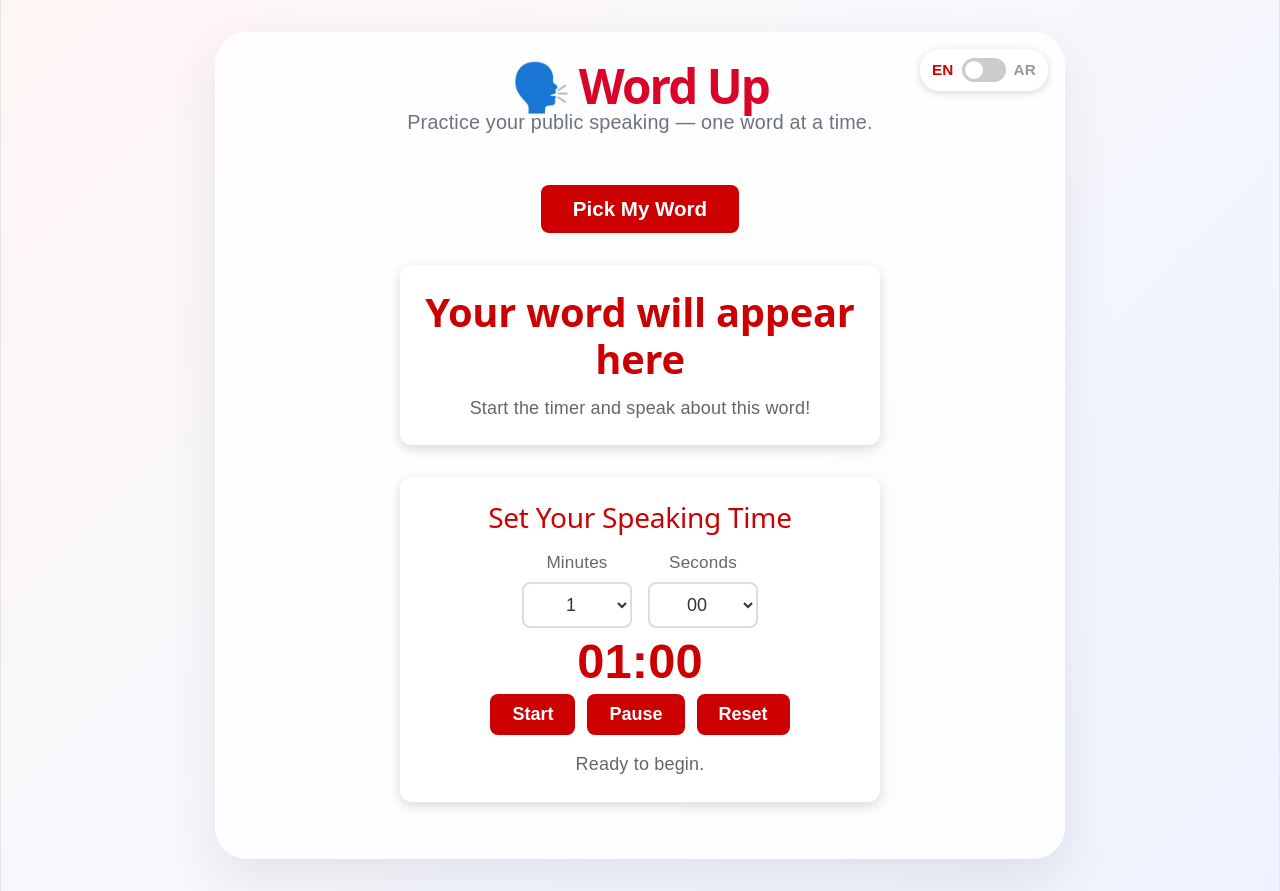
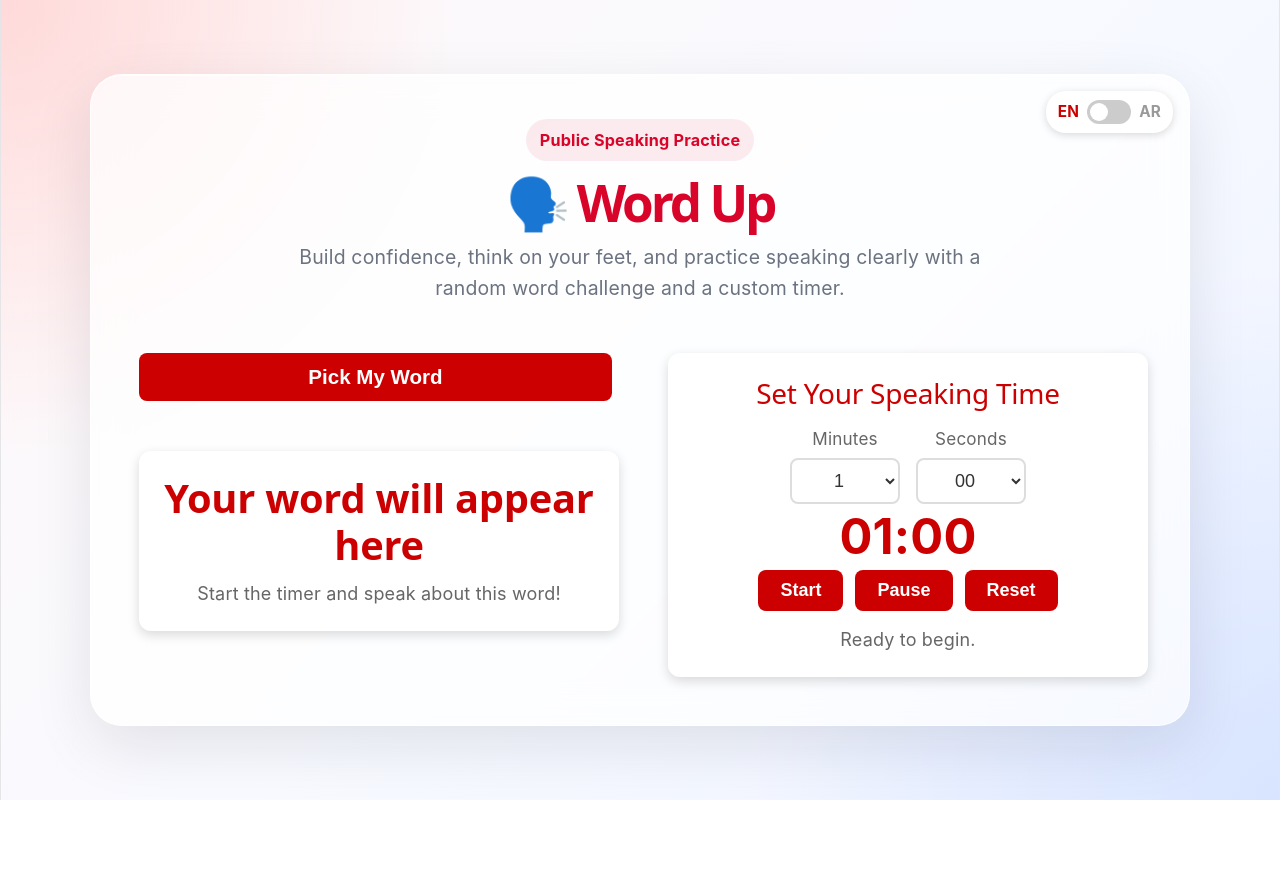
Before and after one commit to hersheyja/cs391-final-project, a React (Vite) app: page / in a window 1280 px wide. After the commit the page ends 800 px from the top, so only its background shows below. Built offline with nearby package versions, Linux system fonts and the light colour scheme.

Commit message:
Improved UI in App.tsx

```diff
--- a/src/App.tsx
+++ b/src/App.tsx
@@ -1,8 +1,3 @@
-// App.tsx
-// Global: Entry point for the Public Speaking Practice App.
-// Users click a button to get a random word, then use the timer to practice speaking about it.
-// Sets up routing using createBrowserRouter and RouterProvider.
-
 import { createBrowserRouter, RouterProvider, Routes, Route } from "react-router";
 import styled, { createGlobalStyle } from "styled-components";
 import { useState } from "react";
@@ -12,7 +7,6 @@ import Timer from "./components/Timer.tsx";
 import Language from "./components/Language.tsx";
 import { fetchRandomWord } from "./apis.tsx";
 
-// Global reset so the app fills the full screen
 const GlobalStyle = createGlobalStyle`
     * {
         box-sizing: border-box;
@@ -23,15 +17,18 @@ const GlobalStyle = createGlobalStyle`
         padding: 0;
         width: 100%;
         min-height: 100%;
-        font-family: Arial, Helvetica, sans-serif;
+        font-family: Inter, Arial, Helvetica, sans-serif;
     }
 
     body {
-        background: linear-gradient(135deg, #fff5f5 0%, #f7f8fc 45%, #eef2ff 100%);
+        background:
+            radial-gradient(circle at top left, rgba(255, 214, 214, 0.9), transparent 30%),
+            radial-gradient(circle at bottom right, rgba(214, 227, 255, 0.9), transparent 35%),
+            linear-gradient(135deg, #fff8f8 0%, #f8faff 50%, #eef3ff 100%);
+        color: #1f2937;
     }
 `;
 
-// Full page wrapper
 const StyledWrapper = styled.div`
     width: 100%;
     min-height: 100vh;
@@ -41,46 +38,87 @@ const StyledWrapper = styled.div`
     padding: 32px 20px;
 `;
 
-// Main content container
 const StyledMainCard = styled.div`
     width: 100%;
-    max-width: 850px;
-    background: rgba(255, 255, 255, 0.8);
-    backdrop-filter: blur(10px);
+    max-width: 1100px;
+    background: rgba(255, 255, 255, 0.72);
+    backdrop-filter: blur(18px);
+    -webkit-backdrop-filter: blur(18px);
     border-radius: 32px;
-    padding: 40px 28px;
-    box-shadow: 0 20px 50px rgba(0, 0, 0, 0.08);
-    border: 1px solid rgba(255, 255, 255, 0.7);
+    padding: 32px;
+    box-shadow:
+        0 20px 60px rgba(15, 23, 42, 0.10),
+        inset 0 1px 0 rgba(255, 255, 255, 0.7);
+    border: 1px solid rgba(255, 255, 255, 0.65);
+
+    @media (max-width: 768px) {
+        padding: 22px 16px;
+        border-radius: 24px;
+    }
+`;
+
+const StyledTopBar = styled.div`
+    display: flex;
+    justify-content: flex-end;
+    margin-bottom: 12px;
+`;
+
+const StyledHero = styled.div`
+    text-align: center;
+    margin-bottom: 32px;
+`;
+
+const StyledBadge = styled.div`
+    display: inline-block;
+    padding: 8px 14px;
+    border-radius: 999px;
+    background: rgba(217, 4, 41, 0.08);
+    color: #d90429;
+    font-size: 0.9rem;
+    font-weight: 700;
+    margin-bottom: 16px;
+`;
+
+const StyledTitle = styled.h1`
+    margin: 0;
+    color: #d90429;
+    font-size: clamp(2.3rem, 4vw, 4rem);
+    font-weight: 900;
+    letter-spacing: -0.06em;
+    line-height: 1;
+`;
+
+const StyledSubtitle = styled.p`
+    max-width: 700px;
+    margin: 14px auto 0;
+    color: #6b7280;
+    font-size: 1.08rem;
+    line-height: 1.6;
+`;
+
+const StyledContentGrid = styled.div`
+    display: grid;
+    grid-template-columns: 1fr 1fr;
+    gap: 24px;
+    align-items: start;
+
+    @media (max-width: 900px) {
+        grid-template-columns: 1fr;
+    }
+`;
+
+const StyledLeftColumn = styled.div`
     display: flex;
     flex-direction: column;
-    align-items: center;
+    gap: 18px;
 `;
 
-// App title
-const StyledTitle = styled.h1`
-    text-align: center;
-    color: #d90429;
-    font-size: calc(2rem + 0.9vw);
-    margin: 0;
-    font-weight: 800;
-    letter-spacing: -0.04em;
+const StyledRightColumn = styled.div`
+    display: flex;
+    flex-direction: column;
+    gap: 18px;
 `;
 
-// App subtitle
-const StyledSubtitle = styled.p`
-    text-align: center;
-    color: #6b7280;
-    font-size: 1.1rem;
-    margin-top: 10px;
-    margin-bottom: 26px;
-`;
-
-// Optional section wrapper
-const StyledLanguageWrap = styled.div`
-    margin-bottom: 8px;
-`;
-
-// Root layout
 function Root() {
     const [word, setWord] = useState<string>();
 
@@ -97,18 +135,29 @@ function Root() {
                         path="/"
                         element={
                             <>
-                                <StyledTitle>🗣️ Word Up</StyledTitle>
-                                <StyledSubtitle>
-                                    Practice your public speaking — one word at a time.
-                                </StyledSubtitle>
+                                <StyledTopBar>
+                                    <Language />
+                                </StyledTopBar>
 
-                                <StyledLanguageWrap>
-                                    <Language />
-                                </StyledLanguageWrap>
+                                <StyledHero>
+                                    <StyledBadge>Public Speaking Practice</StyledBadge>
+                                    <StyledTitle>🗣️ Word Up</StyledTitle>
+                                    <StyledSubtitle>
+                                        Build confidence, think on your feet, and practice speaking
+                                        clearly with a random word challenge and a custom timer.
+                                    </StyledSubtitle>
+                                </StyledHero>
 
-                                <Button onSpin={handleSpin} />
-                                <Word word={word} />
-                                <Timer />
+                                <StyledContentGrid>
+                                    <StyledLeftColumn>
+                                        <Button onSpin={handleSpin} />
+                                        <Word word={word} />
+                                    </StyledLeftColumn>
+
+                                    <StyledRightColumn>
+                                        <Timer />
+                                    </StyledRightColumn>
+                                </StyledContentGrid>
                             </>
                         }
                     />
```
